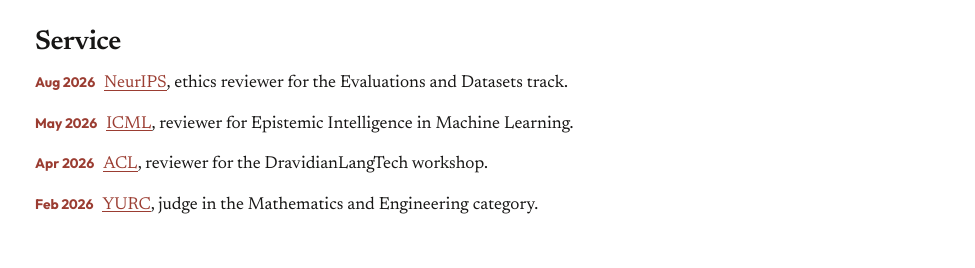
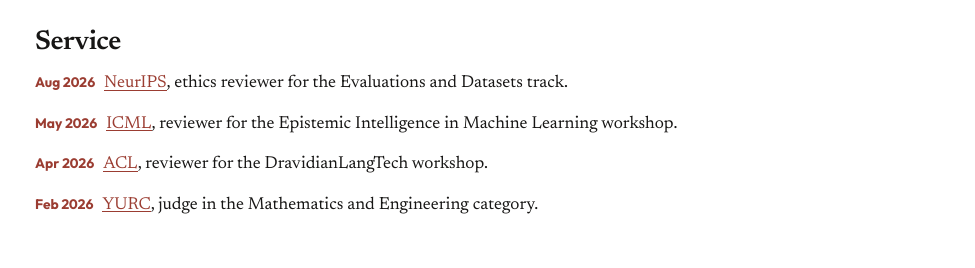
Before and after one commit to biniyamlombe/biniyamlombe.github.io, a React (Vite) app: page / in a window 1280 px wide. Shown: the part 2379-2647 px from the top of the page, without its empty margins (305-1280 px from the left). Built offline with nearby package versions, Linux system fonts and the light colour scheme; no server answers.

Commit message:
fix: fit the full ICML service sentence on one line
The wording stays complete. Service uses the column, and the type steps down only while that column is still a little short of the sentence.

```diff
--- a/src/data/site.js
+++ b/src/data/site.js
@@ -439,7 +439,7 @@
     venue: 'ICML',
     date: 'May 2026',
     dateTime: '2026-05',
-    role: 'Reviewer for Epistemic Intelligence in Machine Learning',
+    role: 'Reviewer for the Epistemic Intelligence in Machine Learning workshop',
     href: 'https://icml.cc/virtual/2026/workshop/54075',
   },
   {
--- a/src/index.css
+++ b/src/index.css
@@ -577,6 +577,19 @@
   line-height: 1.55;
 }
 
+/* The ICML sentence is wider than the news measure. Let Service use the column,
+   and step the type down only while that column is still a little short of the line. */
+.service-list {
+  max-width: none;
+  container-type: inline-size;
+}
+
+@container (max-width: 42rem) {
+  .service-list > li > p {
+    font-size: 1.02rem;
+  }
+}
+
 .news-feed > li > p,
 .service-list > li > p {
   text-wrap: pretty;
```
